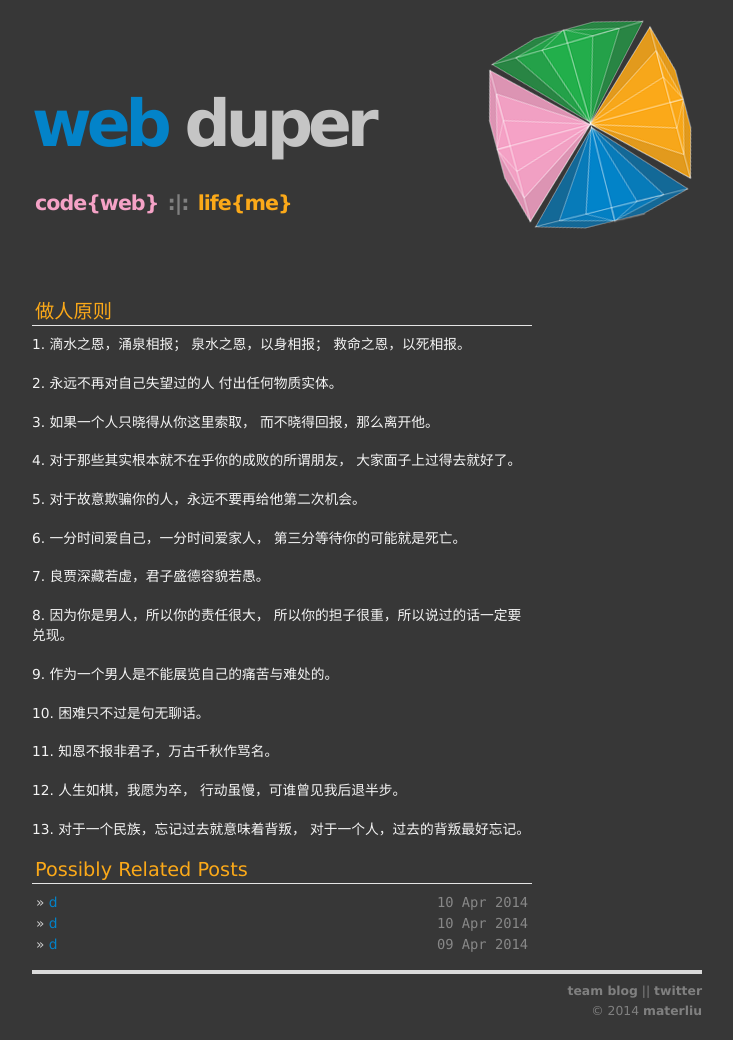
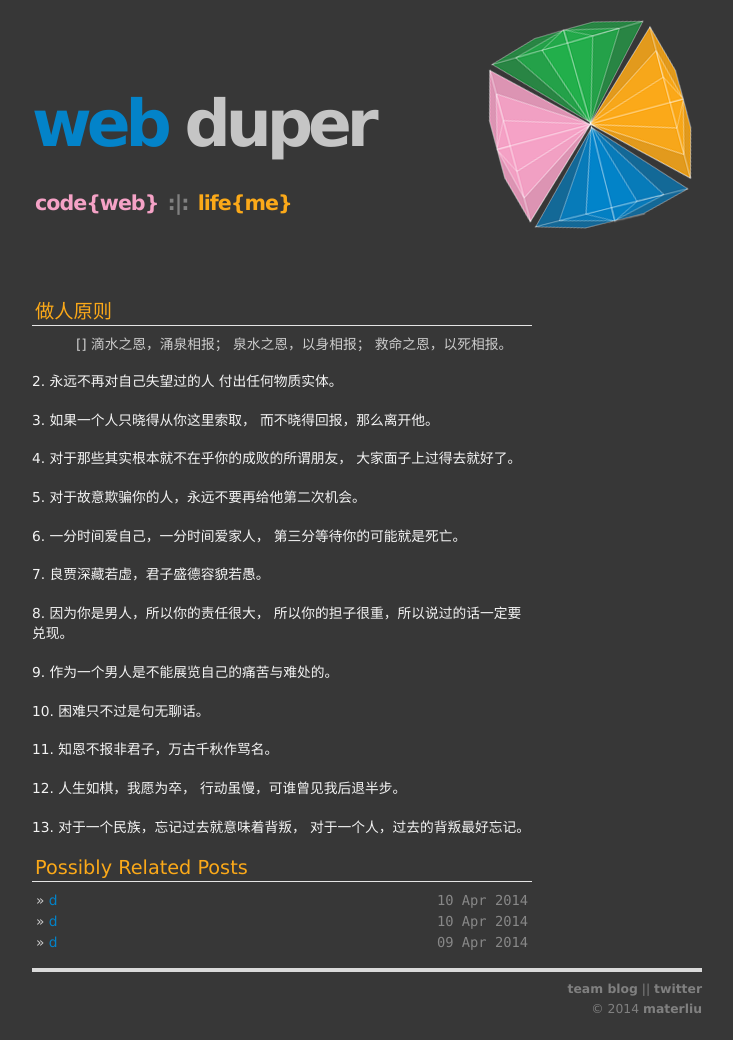
Before and after one commit to materliu/materliu.github.io, a Jekyll site: the page built from all/life/_posts/2014-04-12-做人原则.md, in a window 1280 px wide. Shown: the whole page, without its empty margins (273-1006 px from the left). Built offline with Jekyll 4.4.1, drawn with Linux system fonts in a browser that asks for light colours; Markdown is read by kramdown in place of the engine named in the settings.

Commit message:
修改list render方式！

```diff
--- a/all/life/_posts/2014-04-12-做人原则.md
+++ b/all/life/_posts/2014-04-12-做人原则.md
@@ -5,7 +5,7 @@ title: 2014-04-12-做人原则.md
 
 ### 做人原则
 
-1.
+1. []
 滴水之恩，涌泉相报；
 泉水之恩，以身相报；
 救命之恩，以死相报。
```
